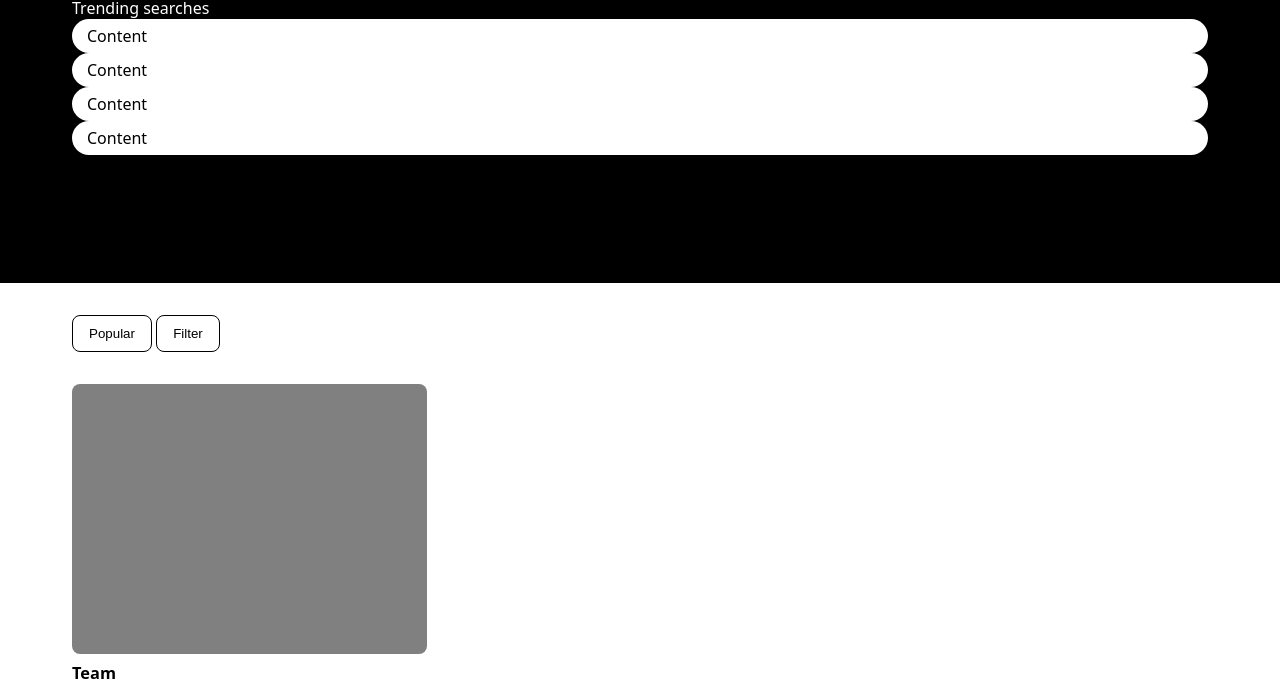
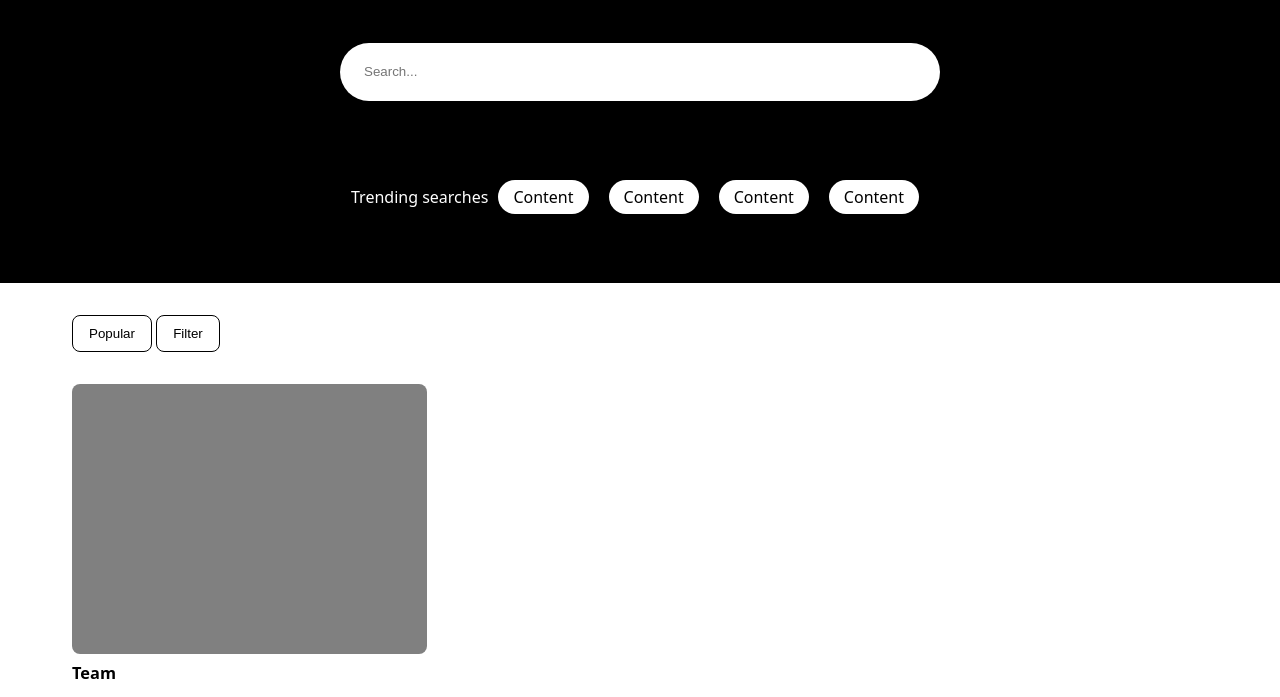
Before and after one commit to amadousadialloh/flexbox-lab, a plain HTML site: page index.html in a window 1280 px wide. Shown: the part 228-925 px from the top of the page. Drawn offline with Linux system fonts and the light colour scheme.

Commit message:
lay out section

```diff
--- a/css/style.css
+++ b/css/style.css
@@ -63,6 +63,13 @@ input {
   padding: 0 24px;
 }
 
+section {
+  display: flex;
+  flex-direction: column;
+  align-items: center;
+  justify-content: space-around;
+}
+
 main {
   background-color: white;
   padding: 32px 72px;
@@ -109,4 +116,10 @@ nav button {
   color: black;
   border-radius: 50px;
   padding: 6px 15px;
+  margin: 10px;
 }
+#trending {
+  display: flex;
+  align-items: center;
+  justify-content: center;
+}
```
